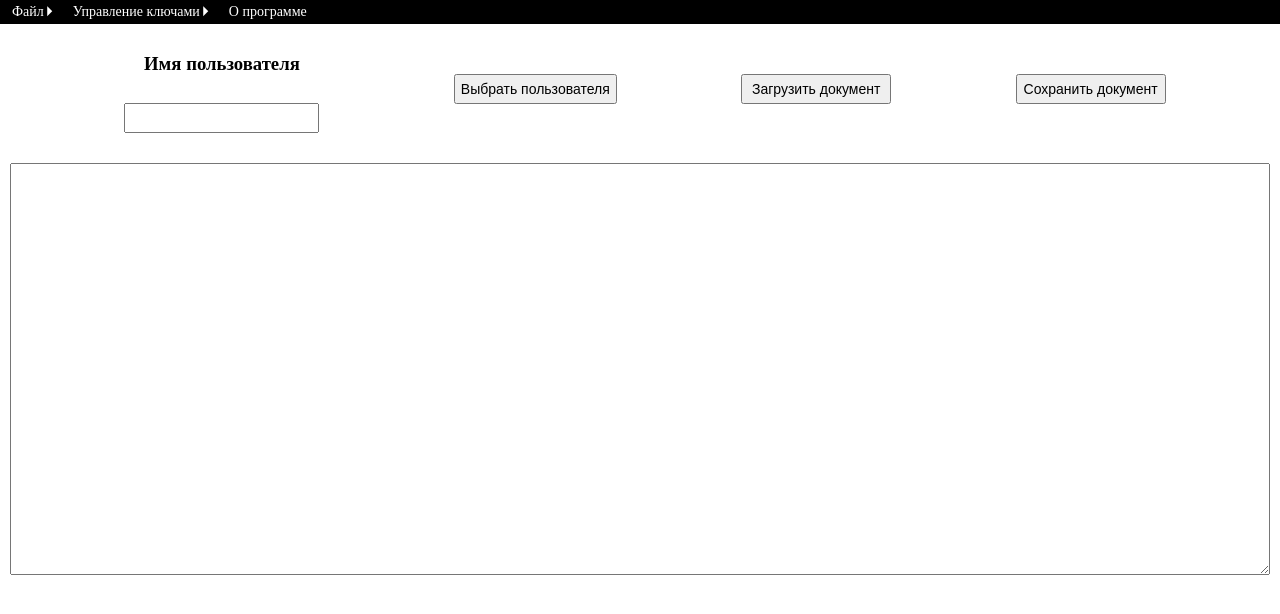
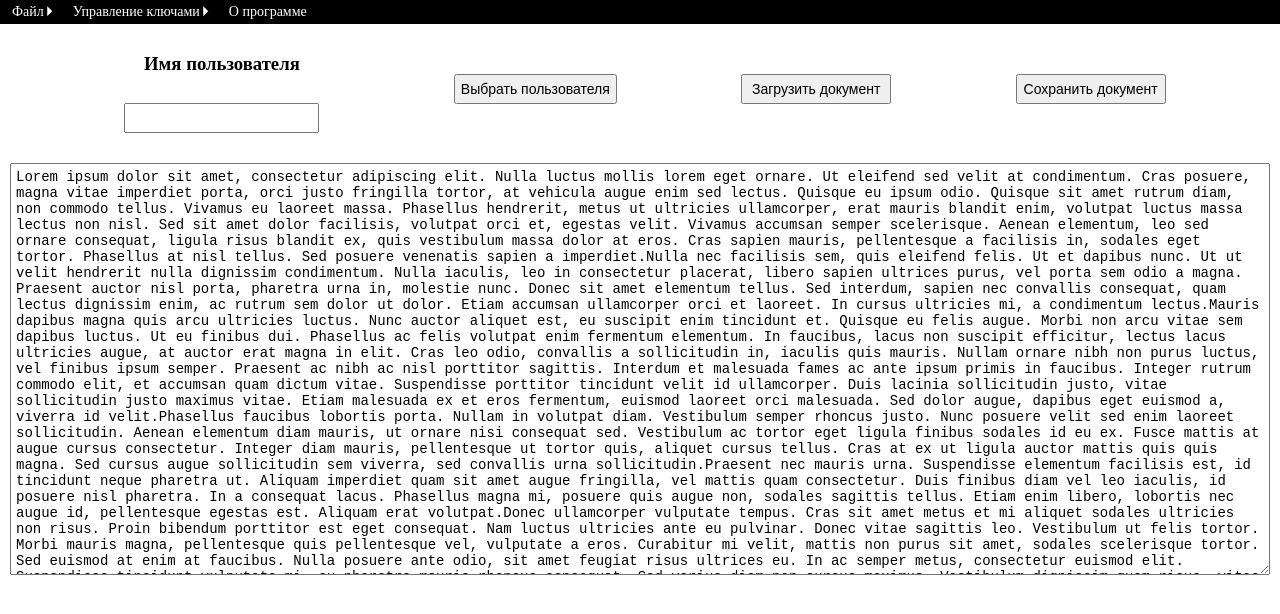
Before and after one commit to Abrak-Adabra/kmzi_lr1, a Next.js app: page / in a window 1280 px wide. Shown: the top 614 px of the page. Built offline with nearby package versions, Linux system fonts and the light colour scheme.

Commit message:
заглушка текста

```diff
--- a/src/pages/Operations/Operations.tsx
+++ b/src/pages/Operations/Operations.tsx
@@ -4,6 +4,7 @@ import { observer } from 'mobx-react-lite'
 import data from '@/store/data'
 import { useState } from 'react'
 import keys from '@/store/keys'
+import mock from './mockText.json'
 
 const Operations = observer(() => {
     const [name, setName] = useState<string>('')
@@ -22,6 +23,7 @@ const Operations = observer(() => {
                     <Button
                         custom_title="Выбрать пользователя"
                         onClick={() => {
+                            if (!name) return
                             keys.uniq(name).then((isUnique) => {
                                 if (isUnique) {
                                     keys.generateKeyPairs(name)
@@ -38,7 +40,7 @@ const Operations = observer(() => {
                     <Button custom_title="Сохранить документ" />
                 </div>
             </div>
-            <textarea className={style['textarea']} rows={25} />
+            <textarea className={style['textarea']} rows={25} defaultValue={mock.text} />
         </>
     )
 })
```
Also changed, not shown: src/pages/Operations/mockText.json (added, +3 -0 lines).
